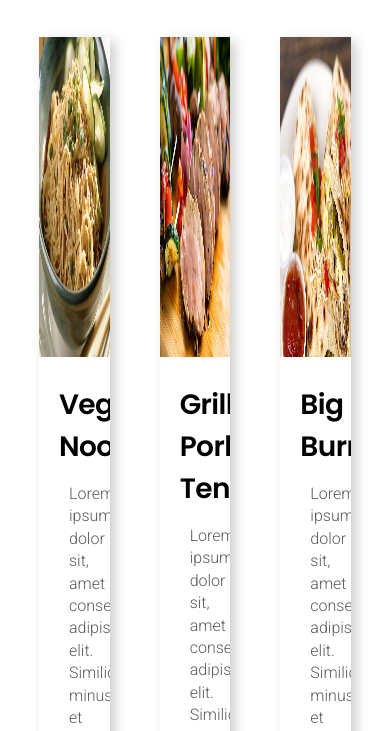
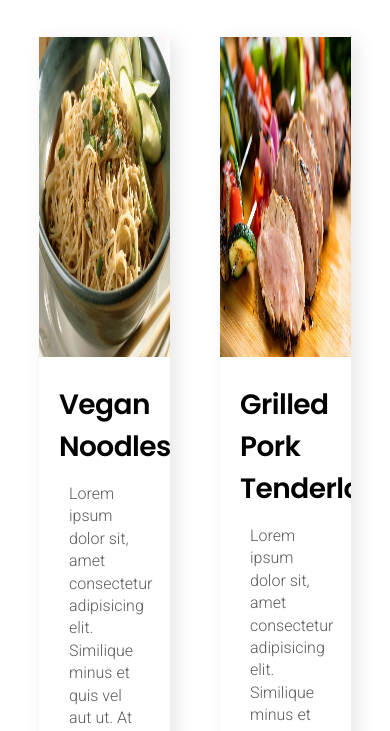
Before and after one commit to MatiasBlanc/restaurant-menu, a website: page index.html in a window 390 px wide. Shown: the part 113-844 px from the top of the page. Drawn offline with Linux system fonts and the light colour scheme.

Commit message:
1024px responsive

```diff
--- a/public/style.css
+++ b/public/style.css
@@ -45,12 +45,12 @@ a {
     width: 80%;
     display: grid;
     margin: 30px auto;
-    grid-template-columns: repeat(3, 1fr);
+    grid-template-columns: 1fr 1fr 1fr;
     gap: 50px;
 }
 
 .card {
-    box-shadow: 5px 4px 12px rgba(0, 0, 0, 0.2);
+    box-shadow: 6px 4px 18px rgba(0, 0, 0, 0.1);
     width: 100%;
     overflow: hidden;
 }
@@ -88,3 +88,9 @@ a {
     margin: auto;
     font-size: 18px;
 }
+
+@media screen and (max-width: 1024px){
+    .main {
+        grid-template-columns: 1fr 1fr;
+    }
+}
```
